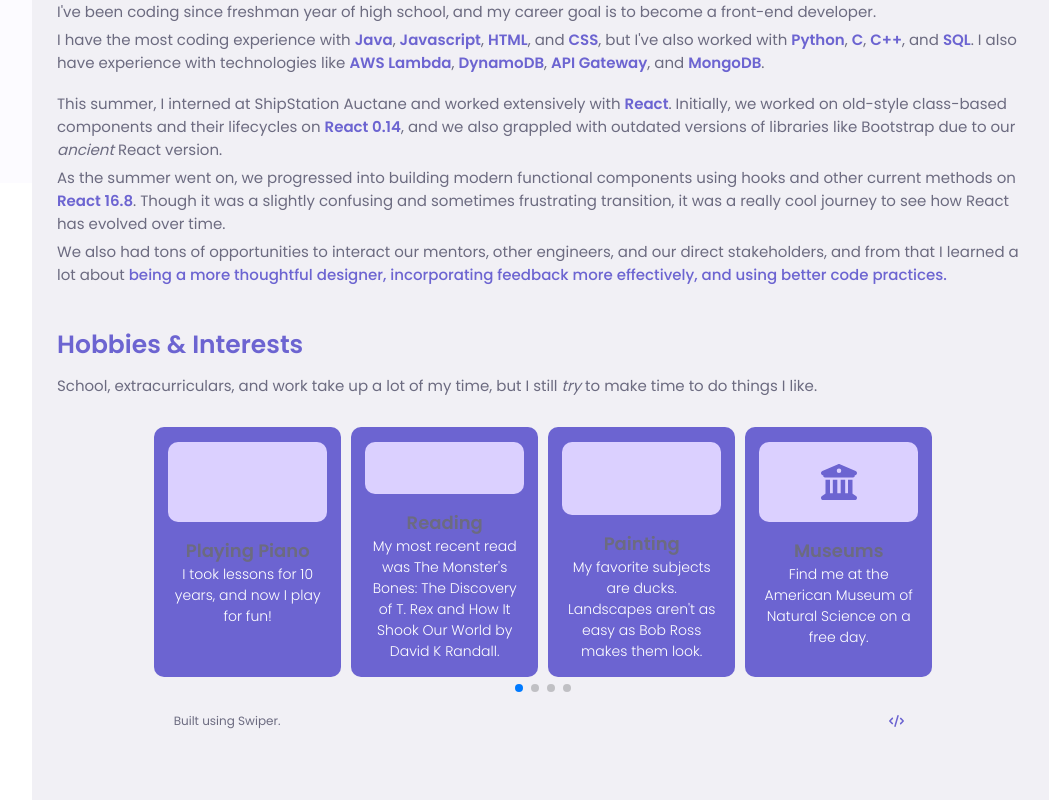
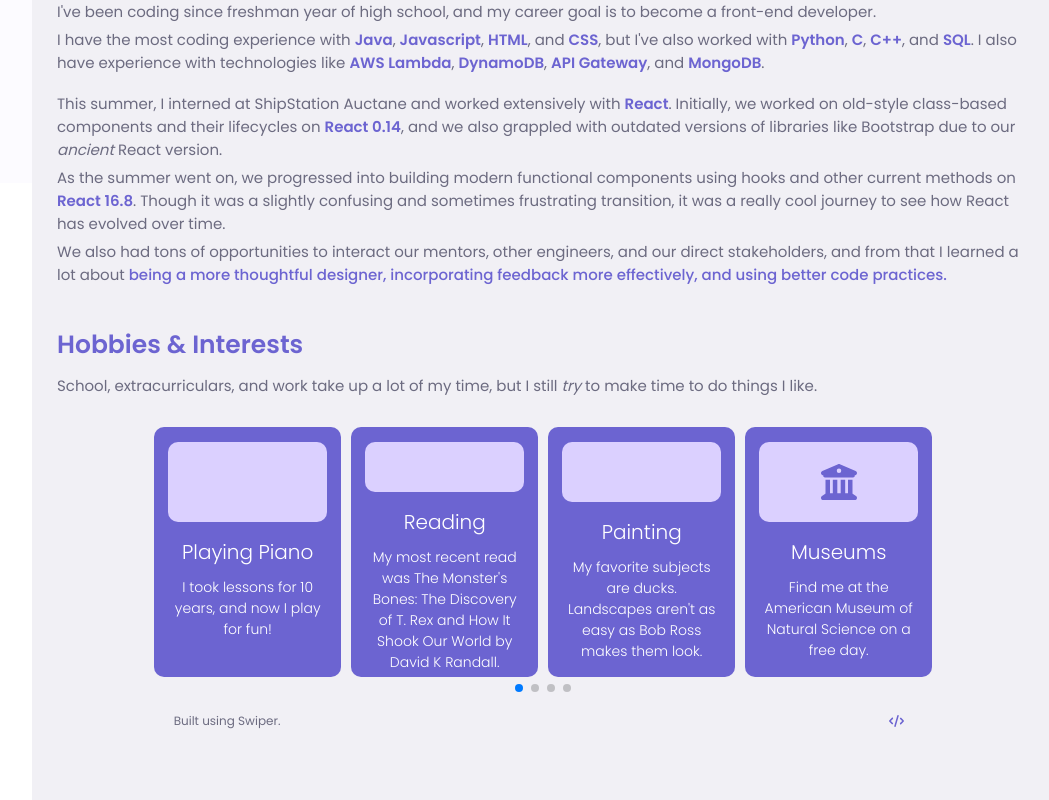
Before and after one commit to jz3453/jessicas-website, a React (Create React App) app: page /contact in a window 1280 px wide. Shown: the part 647-1447 px from the top of the page, without its empty margins (168-1217 px from the left). Built offline with nearby package versions, Linux system fonts and the light colour scheme; some icons are missing.

Commit message:
fixing card titles

```diff
--- a/src/components/routes/experiences/Experiences.css
+++ b/src/components/routes/experiences/Experiences.css
@@ -33,14 +33,14 @@
   margin-top: 10px;
 }
 
-.card-title {
+.card-title-job {
   font-size: 18px;
   font-weight: 600;
   color: #6c6b80;
   margin-bottom: 0;
 }
 
-.card-title.flip {
+.card-title-job.flip {
   color: #6c64d1;
   margin-bottom: 5px;
 }
--- a/src/components/routes/experiences/Flashcard.js
+++ b/src/components/routes/experiences/Flashcard.js
@@ -15,7 +15,7 @@ const Flashcard = ({ job }) => {
         !flip ? (
           <div className='front'>
             <div className='card-header'>
-              <div className='card-title'>
+              <div className='card-title-job'>
                 {job.company}
               </div>
               <div className='card-date'>
@@ -43,7 +43,7 @@ const Flashcard = ({ job }) => {
         ) : (
           <div className='back'>
             <div className='card-header'>
-              <div className='card-title flip'>
+              <div className='card-title-job flip'>
                 What I Learned & Takeaways
               </div>
             </div>
```
